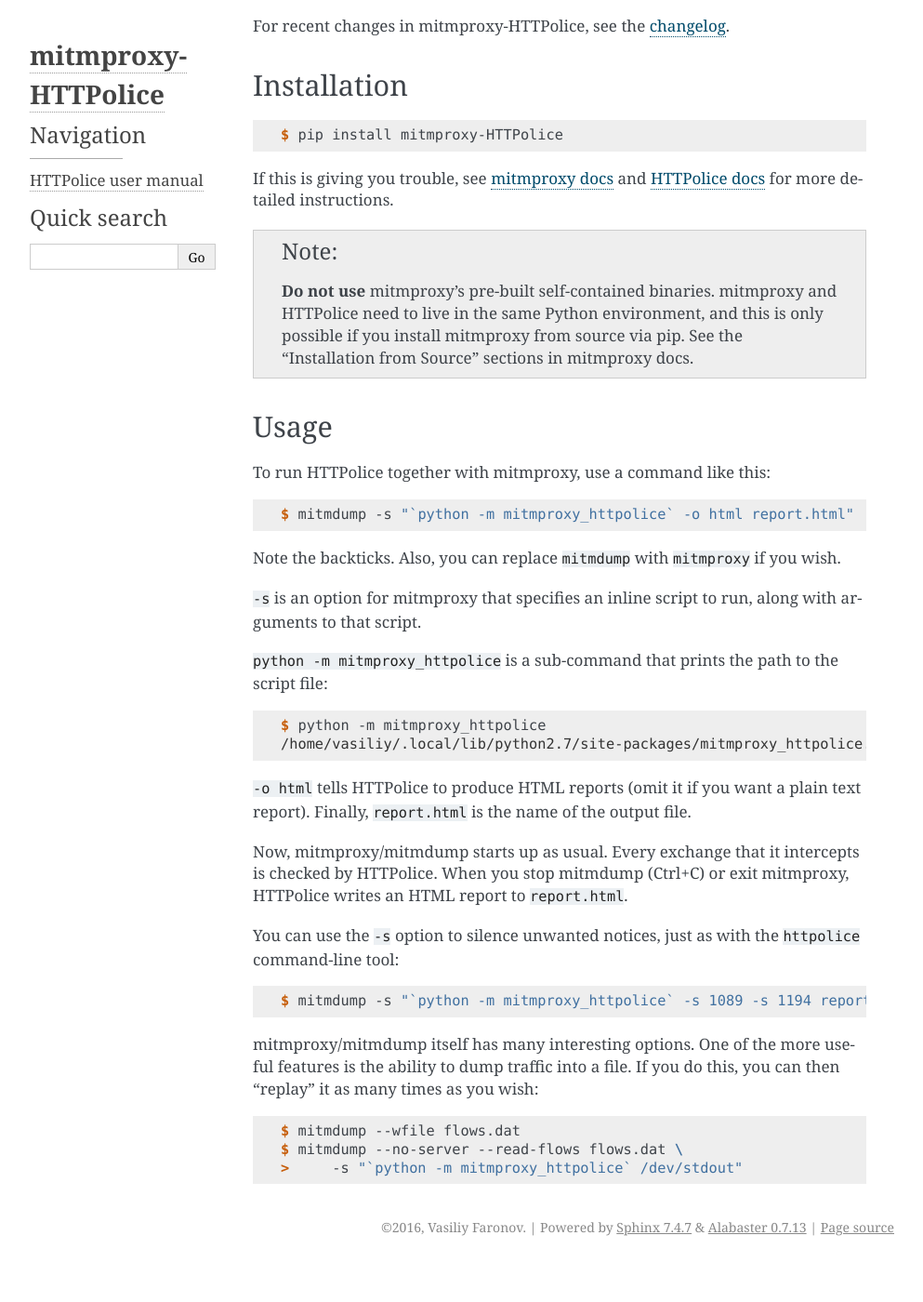
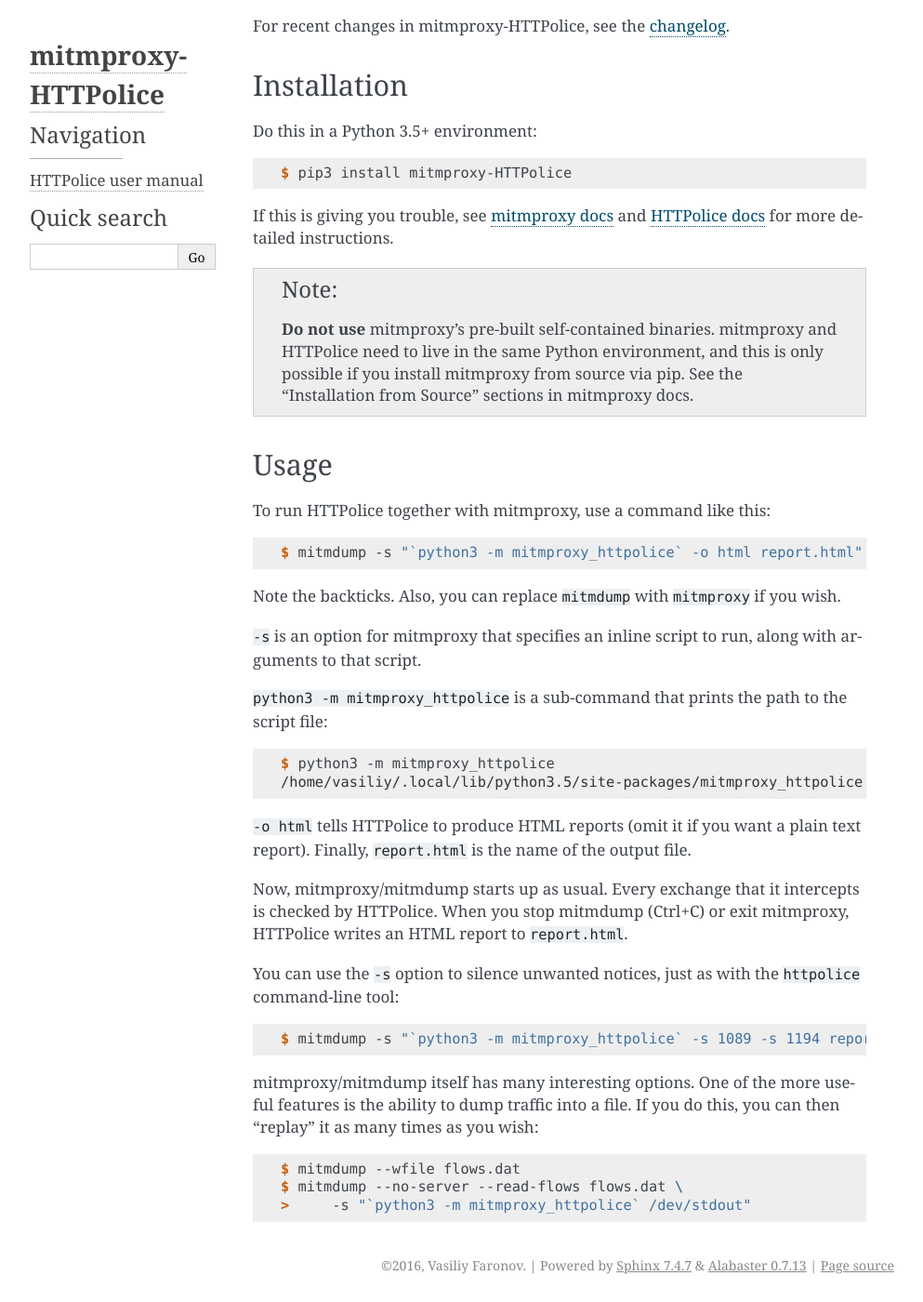
Before and after one commit to vfaronov/mitmproxy-httpolice, a Sphinx documentation site: the page built from doc/index.rst, in a window 1280 px wide and 1400 px high, scrolled down 296 px. Shown: the whole window at 93% size, without its empty margins (148-1141 px from the left). Built offline with Sphinx 7.4.7, drawn with Linux system fonts in a browser that asks for light colours; before the commit the page ends 1655 px from its top, so only the background shows below that.

Commit message:
Drop support for Python 2

```diff
--- a/doc/index.rst
+++ b/doc/index.rst
@@ -24,9 +24,9 @@
 Installation
 ------------
 
-::
+Do this in a Python 3.5+ environment::
 
-  $ pip install mitmproxy-HTTPolice
+  $ pip3 install mitmproxy-HTTPolice
 
 If this is giving you trouble,
 see `mitmproxy docs`__ and `HTTPolice docs`__ for more detailed instructions.
@@ -46,7 +46,7 @@
 -----
 To run HTTPolice together with mitmproxy, use a command like this::
 
-  $ mitmdump -s "`python -m mitmproxy_httpolice` -o html report.html"
+  $ mitmdump -s "`python3 -m mitmproxy_httpolice` -o html report.html"
 
 Note the backticks.
 Also, you can replace ``mitmdump`` with ``mitmproxy`` if you wish.
@@ -54,11 +54,11 @@
 ``-s`` is an option for mitmproxy that specifies an inline script to run,
 along with arguments to that script.
 
-``python -m mitmproxy_httpolice`` is a sub-command
+``python3 -m mitmproxy_httpolice`` is a sub-command
 that prints the path to the script file::
 
-  $ python -m mitmproxy_httpolice
-  /home/vasiliy/.local/lib/python2.7/site-packages/mitmproxy_httpolice.py
+  $ python3 -m mitmproxy_httpolice
+  /home/vasiliy/.local/lib/python3.5/site-packages/mitmproxy_httpolice.py
 
 ``-o html`` tells HTTPolice to produce HTML reports
 (omit it if you want a plain text report).
@@ -72,7 +72,7 @@
 You can use the ``-s`` option to :ref:`silence <silence>` unwanted notices,
 just as with the ``httpolice`` command-line tool::
 
-  $ mitmdump -s "`python -m mitmproxy_httpolice` -s 1089 -s 1194 report.txt"
+  $ mitmdump -s "`python3 -m mitmproxy_httpolice` -s 1089 -s 1194 report.txt"
 
 mitmproxy/mitmdump itself has many interesting options.
 One of the more useful features is the ability to dump traffic into a file.
@@ -80,4 +80,4 @@
 
   $ mitmdump --wfile flows.dat
   $ mitmdump --no-server --read-flows flows.dat \
-  >     -s "`python -m mitmproxy_httpolice` /dev/stdout"
+  >     -s "`python3 -m mitmproxy_httpolice` /dev/stdout"
--- a/setup.cfg
+++ /dev/null
@@ -1,2 +0,0 @@
-[bdist_wheel]
-universal=1
--- a/setup.py
+++ b/setup.py
@@ -34,11 +34,10 @@
     classifiers=[
         'Intended Audience :: Developers',
         'License :: OSI Approved :: MIT License',
-        'Programming Language :: Python :: 2',
-        'Programming Language :: Python :: 2.7',
         'Programming Language :: Python :: 3',
         'Programming Language :: Python :: 3.5',
         'Programming Language :: Python :: 3.6',
+        'Programming Language :: Python :: 3 :: Only',
         'Topic :: Internet :: WWW/HTTP',
         'Topic :: Software Development :: Quality Assurance',
     ],
--- a/test_real_mitmdump.py
+++ b/test_real_mitmdump.py
@@ -25,7 +25,7 @@
         fd, self.report_path = tempfile.mkstemp()
         os.close(fd)
         script_path = subprocess.check_output(
-            ['python', '-m', 'mitmproxy_httpolice']).decode().strip()
+            ['python3', '-m', 'mitmproxy_httpolice']).decode().strip()
         self.process = subprocess.Popen([
             'mitmdump', '-p', str(self.port), '-s',
             "'%s' '%s'" % (script_path, self.report_path)
```
Also changed, not shown: .travis.yml.
